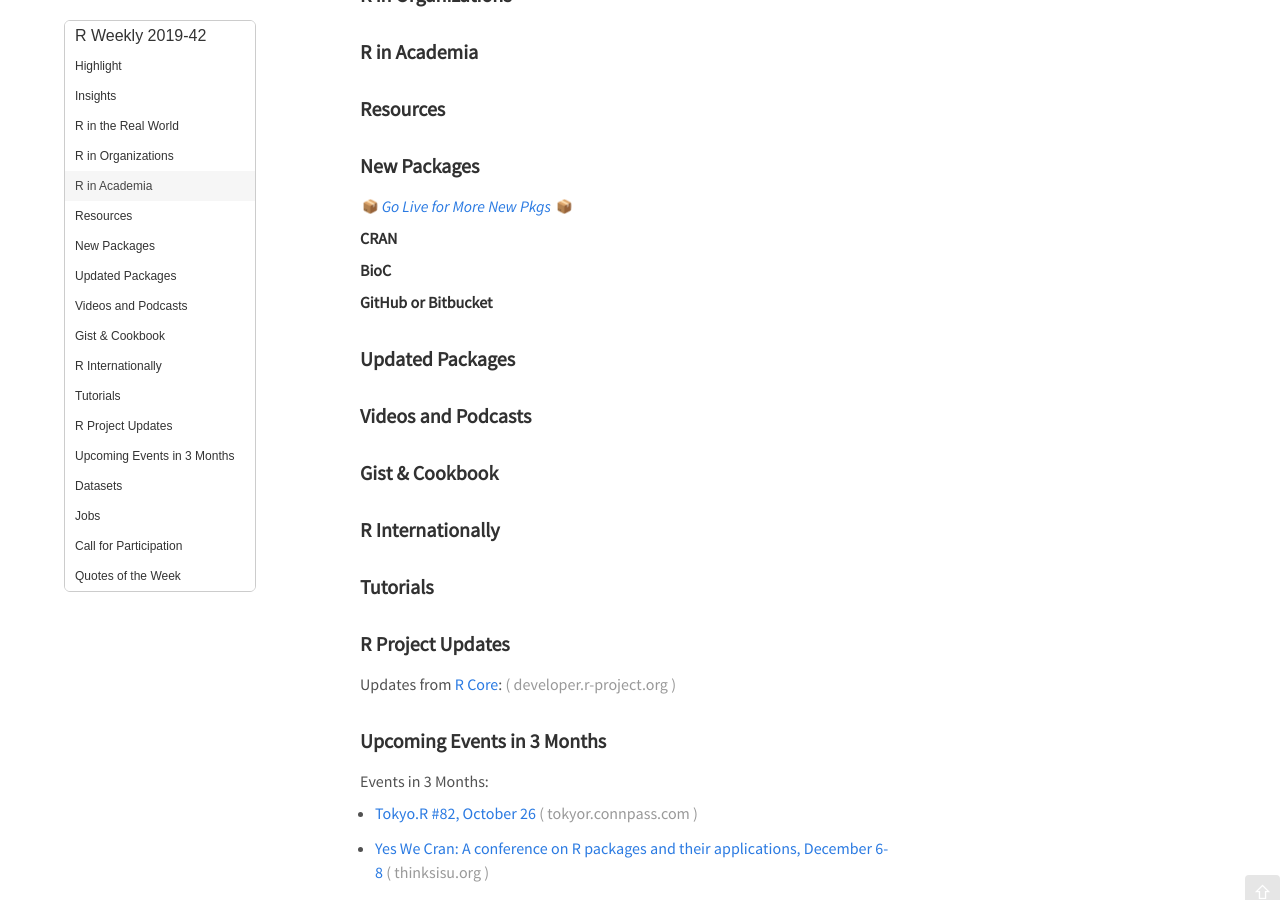
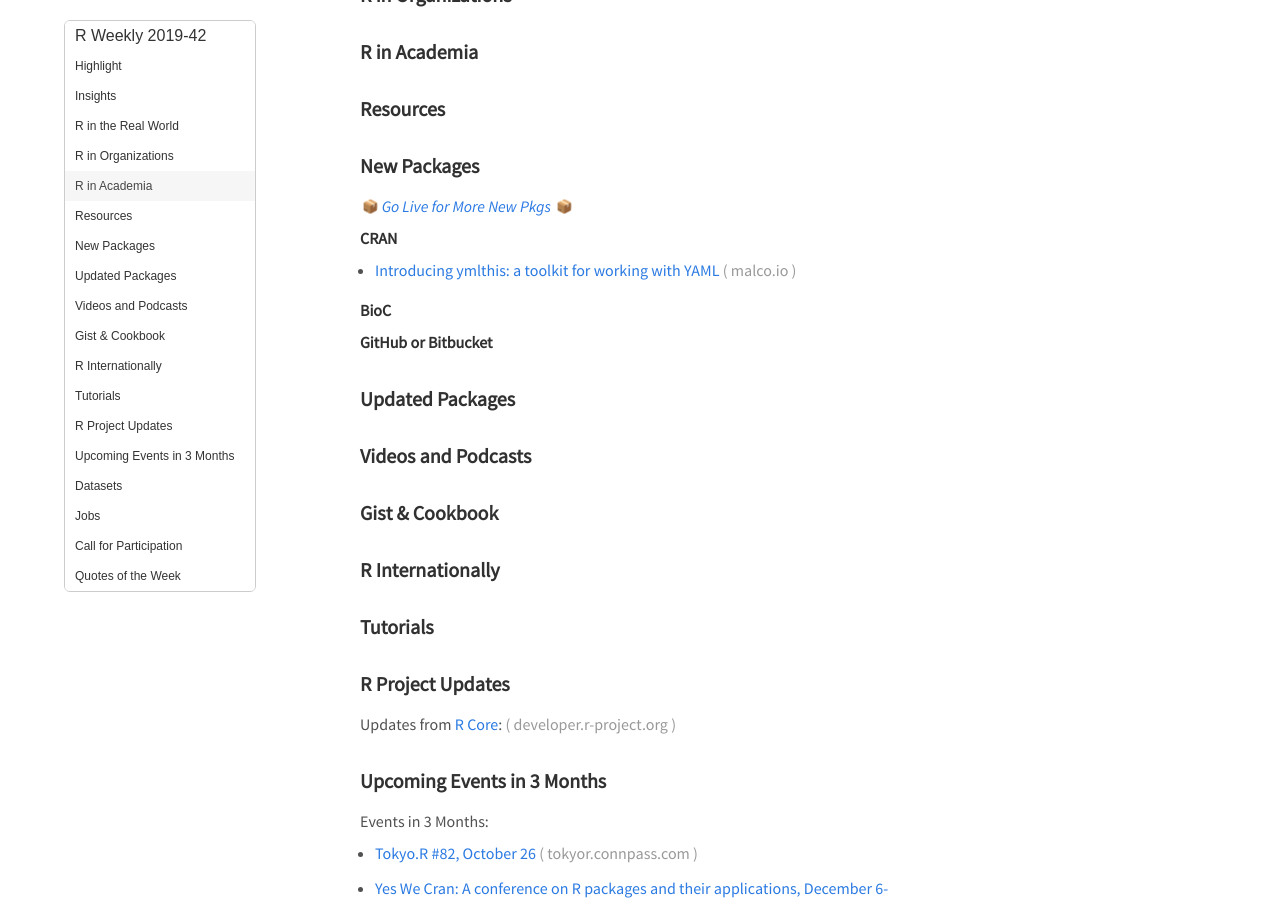
Before and after one commit to rweekly/rweekly.org, a Jekyll site: the page built from draft.md, in a window 1280 px wide and 900 px high, scrolled down 385 px. Built offline with Jekyll 4.4.1, drawn with Linux system fonts in a browser that asks for light colours; emoji names are drawn with the system emoji font; comment, search, counter and statistics services are not loaded.

Commit message:
Update draft.md

```diff
--- a/draft.md
+++ b/draft.md
@@ -37,6 +37,7 @@
 
 **CRAN**
 
++ [Introducing ymlthis: a toolkit for working with YAML](https://malco.io/2019/10/10/introducing-ymlthis/)
 
 
 **BioC**
```
